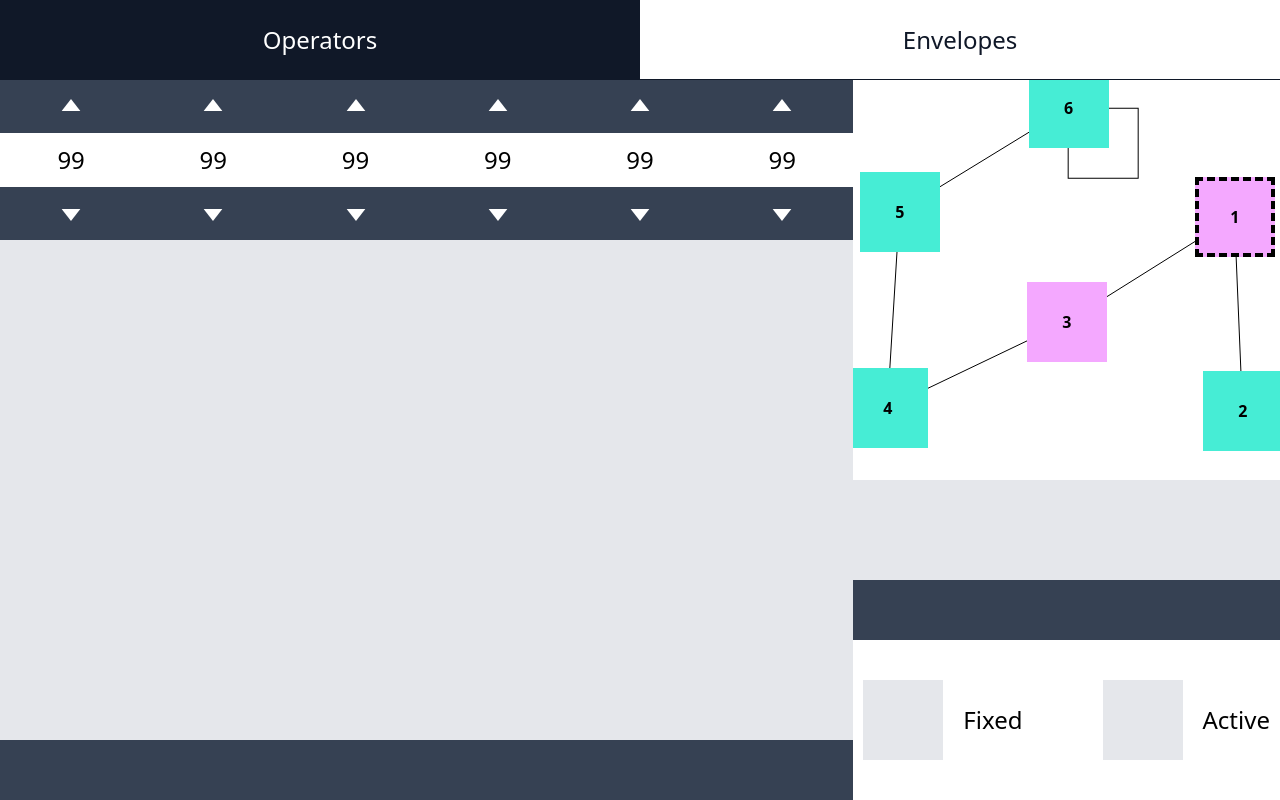
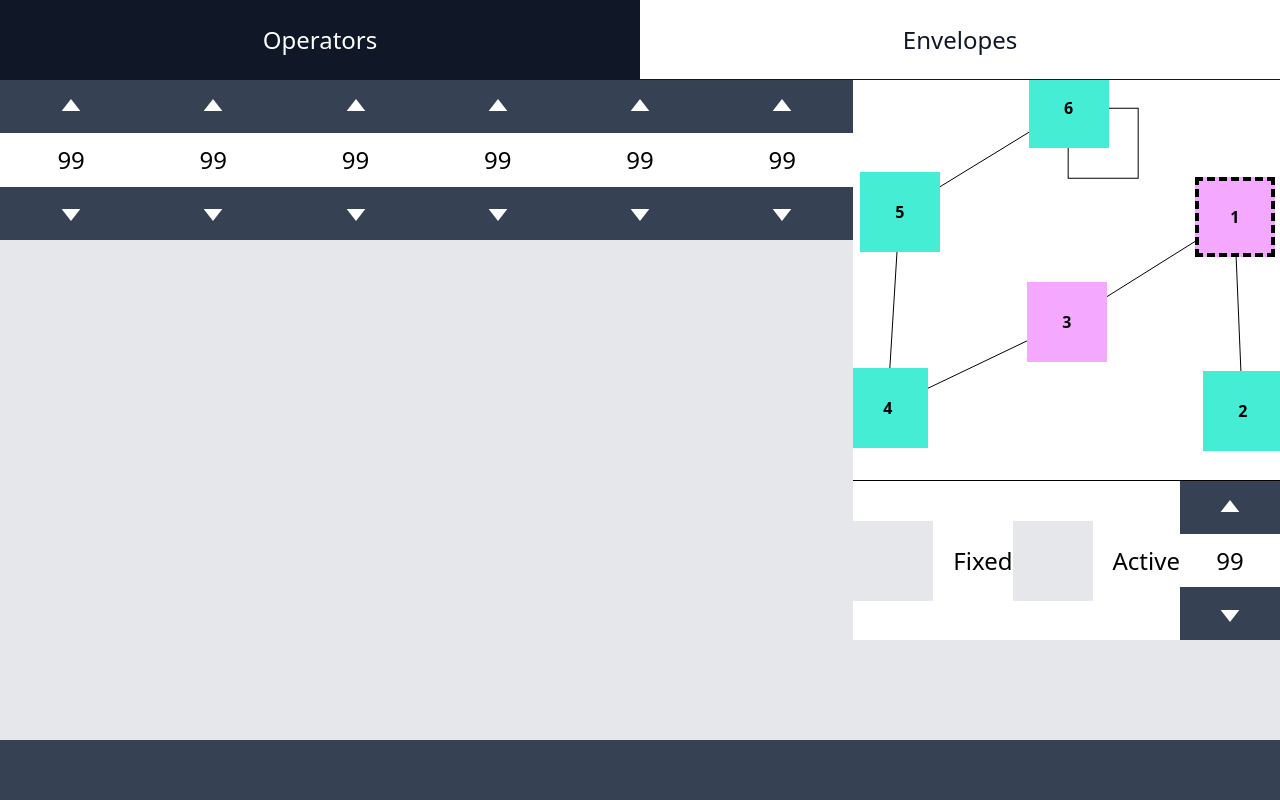
Before and after one commit to VladWithCookies/volca-fm-controller, a React (Vite) app: page / in a window 1280 px wide. Built offline with nearby package versions, Linux system fonts and the light colour scheme.

Commit message:
Add algo switch

```diff
--- a/src/components/molecules/Switch.tsx
+++ b/src/components/molecules/Switch.tsx
@@ -8,7 +8,7 @@ interface Props {
 
 export default function Switch({ name, label }: Props) {
   return (
-    <div className="flex flex-row">
+    <div className="flex flex-row justify-center items-center size-full">
       <Toggle.Root
         id={name}
         className={clsx(
--- a/src/components/organisms/OperatorSwitchesSection.tsx
+++ b/src/components/organisms/OperatorSwitchesSection.tsx
@@ -1,11 +1,12 @@
 import Section from '@/components/atoms/Section';
 import Switch from '@/components/molecules/Switch';
+import Stepper from '@/components/molecules/Stepper';
 
 export default function OperatorSwitchesSection() {
   return (
     <Section
       heading="Operator Switches"
-      className="flex flex-row justify-center items-center gap-20"
+      className="flex flex-row justify-center items-center border-t"
     >
       <Switch
         name="fixed"
@@ -15,6 +16,7 @@ export default function OperatorSwitchesSection() {
         name="active"
         label="Active"
       />
+      <Stepper />
     </Section>
   );
 }
--- a/src/components/pages/OperatorsPage.tsx
+++ b/src/components/pages/OperatorsPage.tsx
@@ -13,8 +13,8 @@ export default function OperatorsPage() {
       top={<OperatorRatesSection />}
       bottom={<OperatorLevelsSection />}
       asideTop={<AlgorithmSection />}
-      asideMiddle={<OperatorTunningSection />}
-      asideBottom={<OperatorSwitchesSection />}
+      asideMiddle={<OperatorSwitchesSection />}
+      asideBottom={<OperatorTunningSection />}
     />
   );
 }
```
